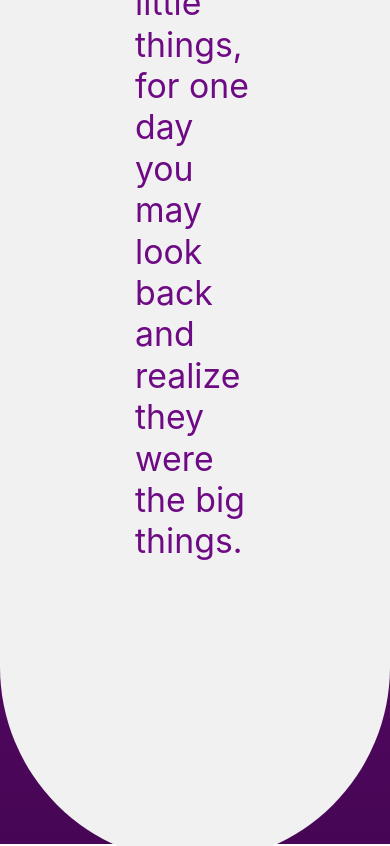
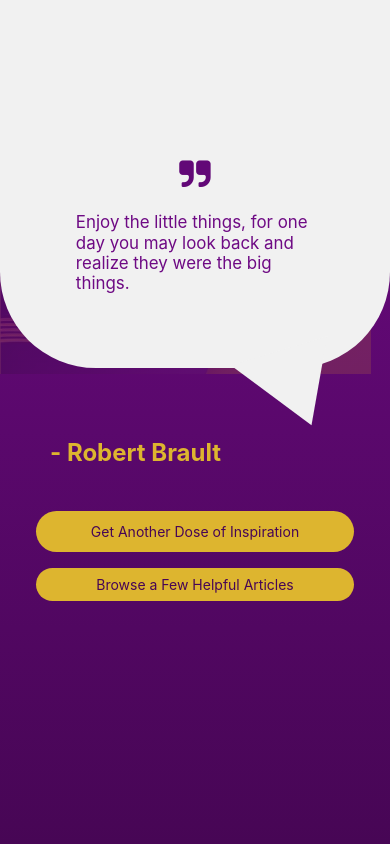
Before and after one commit to Jscorz/Divorce-Inspiration-React-Native, a React Native app: screen / in a window 390 px wide. Shown: the top 846 px of the page. Built offline with nearby package versions, Linux system fonts and the light colour scheme.

Commit message:
updated breakpoints for height > or < than 1000 to fit in bigger phones like iPhone14 Pro before tablet styles are applied/edited sizing of fonts/quote icon a bit as well

```diff
--- a/components/IndividualQuoteVersionTwo.js
+++ b/components/IndividualQuoteVersionTwo.js
@@ -63,23 +63,19 @@ function IndividualQuoteTwo() {
 
 	return (
 		<View>
-			<View style={height > 700 ? styles.rootContainerBig : styles.rootContainer}>
+			<View style={height > 1000 ? styles.rootContainerBig : styles.rootContainer}>
 				<Animated.View
 					style={[styles.quoteContainer, { transform: [{ scale: progress.current }] }]}
 				>
 					<View style={styles.iconContainer}>
 						{height < 1000 && (
-							<FontAwesome
-								name='quote-right'
-								size={height > 700 ? 70 : 40}
-								color={Colors.primary600}
-							/>
+							<FontAwesome name='quote-right' size={40} color={Colors.primary600} />
 						)}
 						{height > 1000 && (
 							<FontAwesome name='quote-right' size={100} color={Colors.primary600} />
 						)}
 					</View>
-					<Text style={height > 700 ? styles.quoteText : styles.quoteSmallText}>
+					<Text style={height > 1000 ? styles.quoteText : styles.quoteSmallText}>
 						{quoteOfTheDay}
 					</Text>
 				</Animated.View>
```
